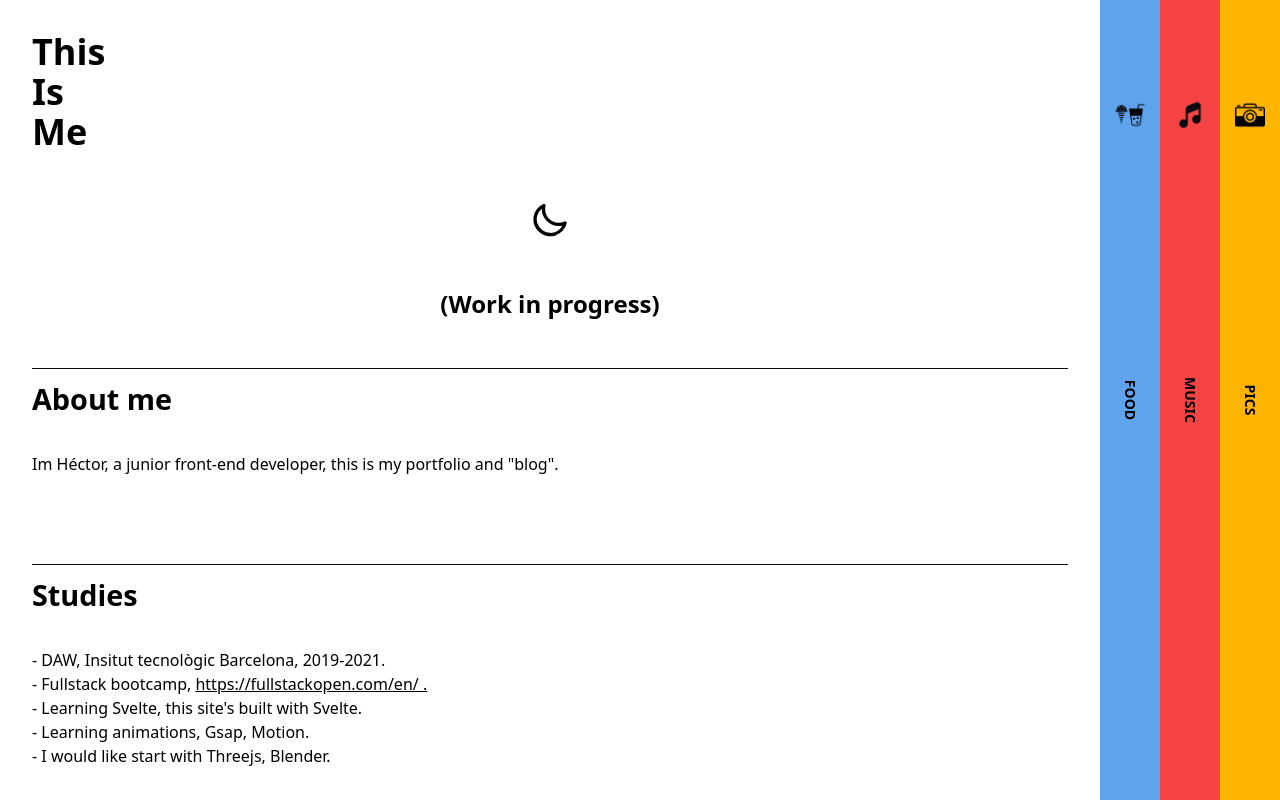
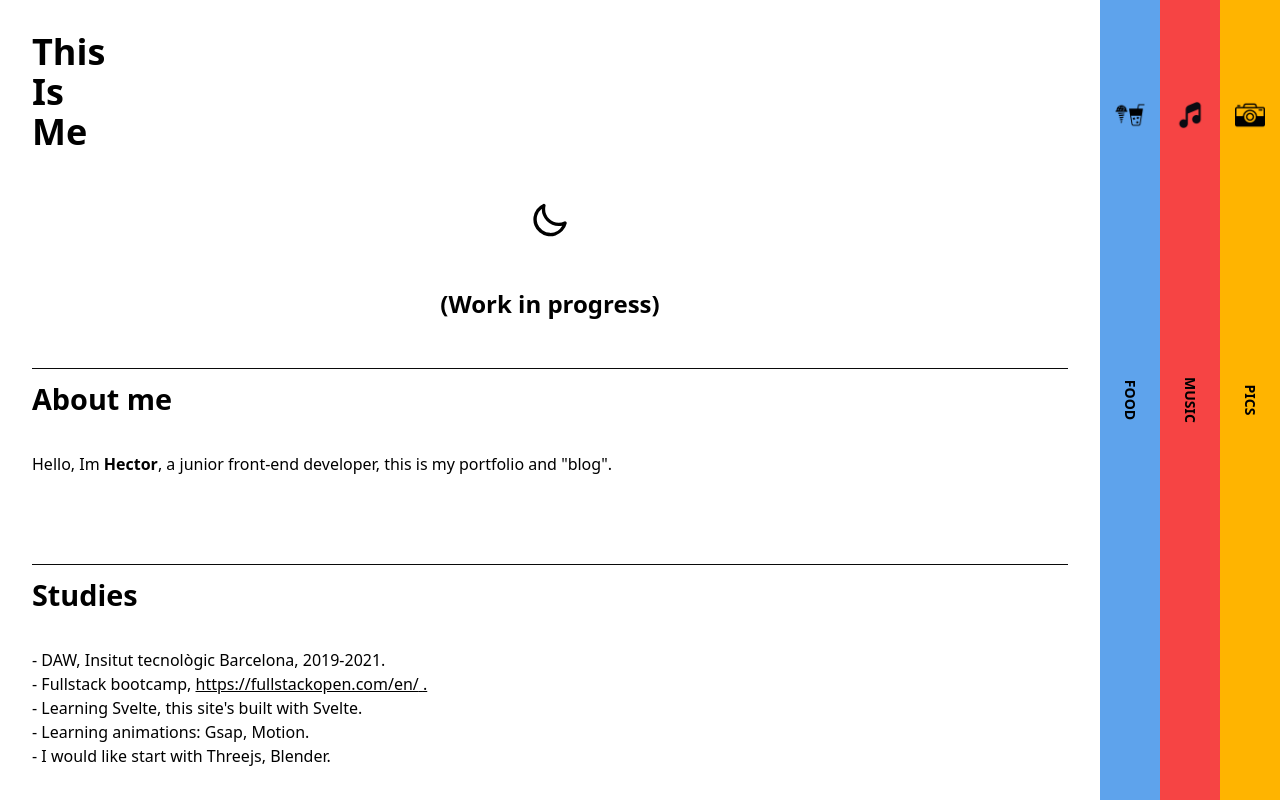
Before and after one commit to HectorLlorca/portfolio, a SvelteKit app: page / in a window 1280 px wide. Built offline with nearby package versions, Linux system fonts and the light colour scheme.

Commit message:
btn + textanimation

```diff
--- a/src/components/portfolio/portfolio.svelte
+++ b/src/components/portfolio/portfolio.svelte
@@ -38,24 +38,22 @@
 			toogleTheme.checked = false;
 		}
 
-		// const info = document.querySelector('.info');
-		// let infoChildren = info?.children;
+		const me = document.querySelector('.me >div');
+		const h4 = document.querySelectorAll('h4');
+		const studies = document.querySelector('.studies>div');
+		const experience = document.querySelector('.experience>div');
+		let infoChildren = [h4, me, studies, experience];
 
-		// const split = new SplitType(infoChildren, {
-		// 	types: 'lines'
-		// });
+		const split = new SplitType(infoChildren, {
+			types: 'lines'
+		});
 		const sequence = [
-			// [
-			// 	split?.lines,
-			// 	{ y: [30, 0], opacity: [0, 1] },
-			// 	{ duration: 1, delay: stagger(0.2), at: '+0.8' }
-			// ],
-			['path', { opacity: [0, 1] }, { duration: 1, at: '-1.8' }],
 			[
-				'.tools-icons img',
-				{ y: [-500, 0], opacity: [0, 1] },
-				{ duration: 1, delay: stagger(0.05, { easing: 'ease' }), at: '-0.5' }
-			]
+				split.lines,
+				{ y: [30, 0], opacity: [0, 1] },
+				{ duration: 0.8, delay: stagger(0.1), at: '+0.8' }
+			],
+			['path', { opacity: [0, 1] }, { duration: 1, at: '-1.8' }]
 		];
 		timeline(sequence);
 	});
@@ -93,7 +91,12 @@
 	<div class="info">
 		<div class="me">
 			<h4>About me</h4>
-			<p>Im Héctor, a junior front-end developer, this is my portfolio and "blog".</p>
+			<div>
+				<p>
+					Hello, Im <strong class="font-black">Hector</strong>, a junior front-end developer, this
+					is my portfolio and "blog".
+				</p>
+			</div>
 		</div>
 
 		<div class="studies">
@@ -108,7 +111,7 @@
 					</a>
 				</p>
 				<p>- Learning Svelte, this site's built with Svelte.</p>
-				<p>- Learning animations, Gsap, Motion.</p>
+				<p>- Learning animations: Gsap, Motion.</p>
 				<p>- I would like start with Threejs, Blender.</p>
 			</div>
 		</div>
@@ -153,7 +156,7 @@
 								<h1>{project.name}</h1>
 								<p>{project.tools}</p>
 							</div>
-							<button class="btn rounded">live</button>
+							<a target="_blank" href={project.link}><button class="btn rounded">live</button></a>
 						</div>
 					</article>
 				{/each}
@@ -183,9 +186,11 @@
 	section {
 		display: grid;
 		gap: 3rem;
+		p {
+		}
 	}
 	h4 {
-		font-weight: 600;
+		font-weight: 700;
 	}
 	.info {
 		display: grid;
@@ -200,6 +205,11 @@
 		padding: 0.5rem 0;
 
 		border-top: 1px solid hsl(var(--pf));
+	}
+	.me > div,
+	.studies > div,
+	.experience > div {
+		display: grid;
 	}
 
 	.toogle {
```
